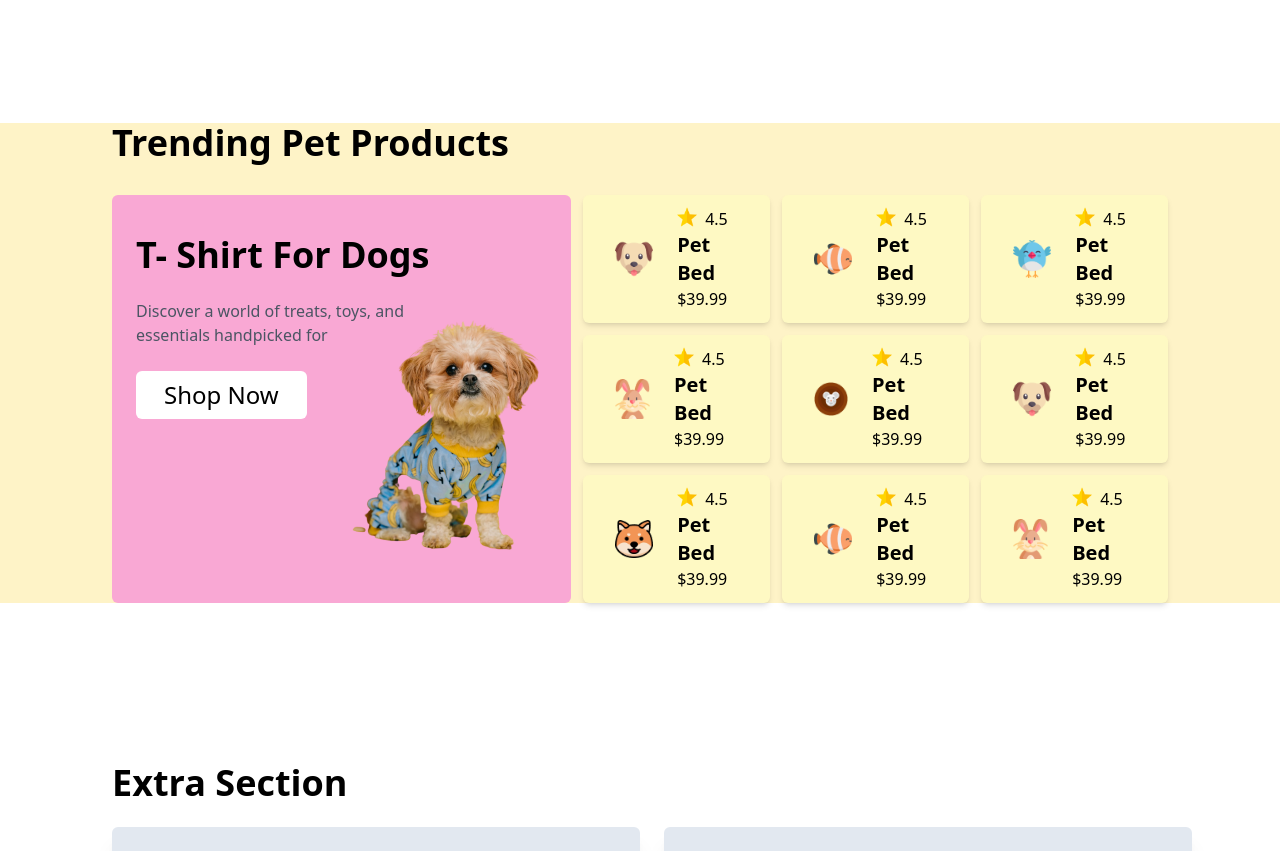
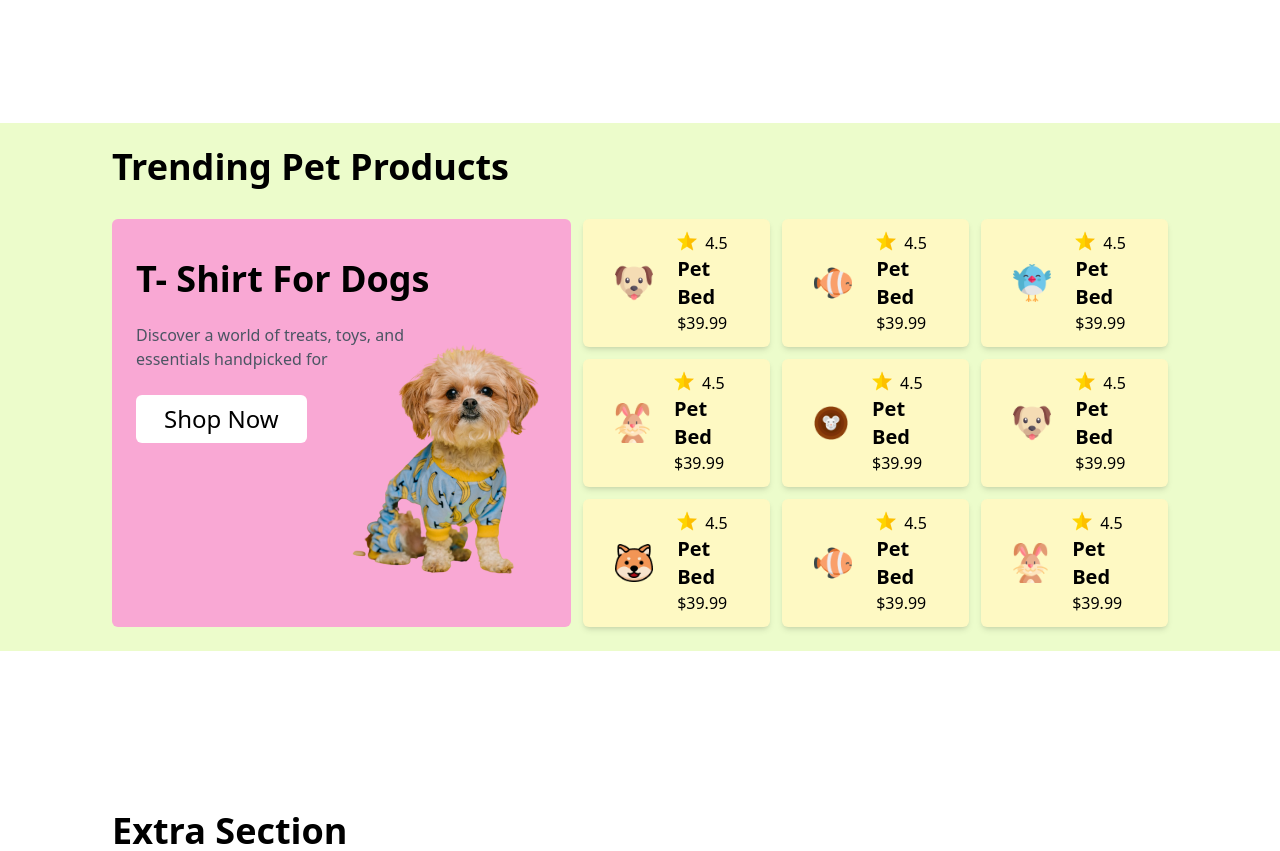
Before and after one commit to touhid2025/third-assignment, a plain HTML site: page index.html in a window 1280 px wide. Shown: the part 1260-2111 px from the top of the page. Drawn offline with nearby package versions, Linux system fonts and the light colour scheme.

Commit message:
add those codes

```diff
--- a/index.html
+++ b/index.html
@@ -31,7 +31,7 @@
         <section class="my-28 mx-5 sm:mx-28">
             <div class="pb-36 sm:pb-52 bg-[url('./c1-assets/cat-big.png')] bg-no-repeat bg-contain bg-bottom sm:bg-cover">
                 <p class="text-4xl font-bold">Pamper Your Pet, <br>Because They Deserve <br>the Bes</p>
-                <p class="text-gray-600 text-xl w-2/3 py-8">Discover a world of treats, toys, and essentials handpicked for your furry friends. Shop now and make tails wag with joy!</p>
+                <p class="text-gray-600 text-xl w-2/3 py-8 animate-bounce">Discover a world of treats, toys, and essentials handpicked for your furry friends. Shop now and make tails wag with joy!</p>
                 <button class="bg-yellow-400 px-8 py-2 rounded-md text-xl">Find a pet</button>
             </div>
         </section>
@@ -74,8 +74,8 @@
             </div>
         </section>
         <!-- section-3  -->
-         <section class="bg-amber-100">
-            <div class="mb-20 mt-16 mx-5 sm:mx-28">
+         <section class="bg-lime-100">
+            <div class="mb-20 mt-16 py-6 mx-5 sm:mx-28">
                 <p class="text-4xl font-bold">Trending Pet Products</p>
                 <div class="flex flex-col gap-3 sm:flex sm:flex-row sm:gap-3 mt-8">
                     <div class="bg-pink-300 bg-[url('./c1-assets/cute-pet-small.png')] bg-no-repeat bg-right pt-10 pb-20 px-6 rounded-md">
```
